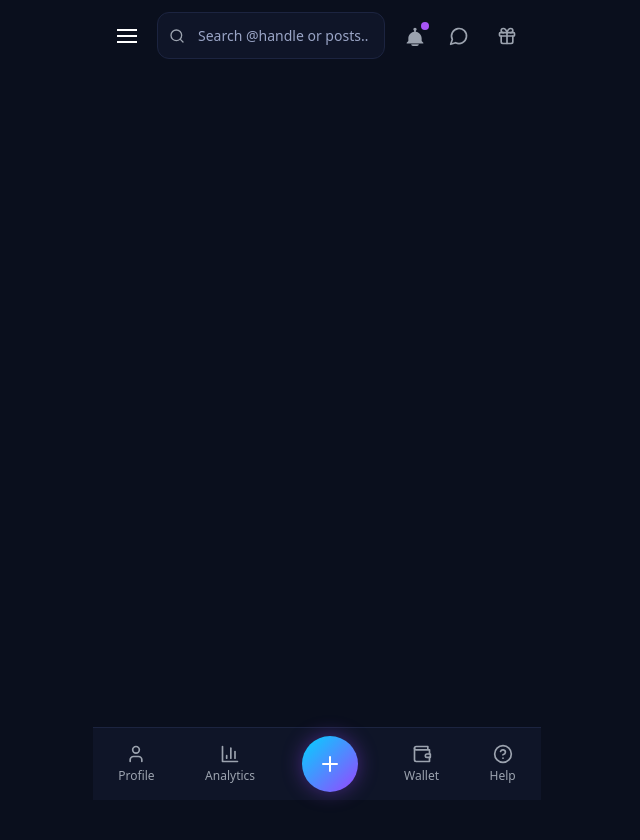
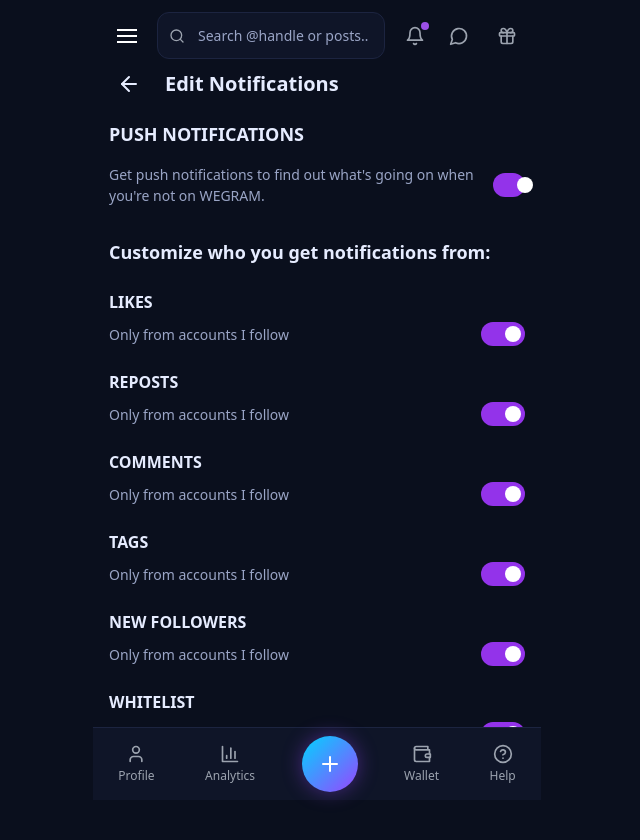
Before and after one commit to truckdriver-dev/wegramsep19, a React (Vite) app: page /notifications in a window 1280 px wide. Shown: the top 840 px of the page, without its empty margins (323-963 px from the left). Before the commit the page ends 800 px from the top, so only its background shows below. Built offline with nearby package versions, Linux system fonts and the light colour scheme; no server answers.

Commit message:
Create Notifications page and update TopBar functionality

```diff
--- a/src/App.tsx
+++ b/src/App.tsx
@@ -36,6 +36,7 @@ import { Bookmarks } from './pages/Bookmarks';
 import { PlaceholderPage } from './pages/PlaceholderPage';
 import { Staking } from './pages/Staking';
 import { BuyWegram } from './pages/BuyWegram';
+import { Notifications } from './pages/Notifications';
 
 function AppContent() {
   const [isDrawerOpen, setIsDrawerOpen] = useState(false);
@@ -73,12 +74,16 @@ function AppContent() {
     setIsMessageModalOpen(true);
   };
 
+  const handleNotificationClick = () => {
+    navigate('/notifications');
+  };
   return (
     <div className="min-h-screen" style={{ backgroundColor: 'var(--bg)', color: 'var(--text)' }}>
       <TopBar
         onMenuClick={() => setIsDrawerOpen(true)}
         onGiftClick={handleGiftClick}
         onMessageClick={handleMessageClick}
+        onNotificationClick={handleNotificationClick}
       />
 
       <main className="min-h-screen">
@@ -109,6 +114,7 @@ function AppContent() {
           <Route path="/staking" element={<Staking />} />
           <Route path="/video" element={<PlaceholderPage title="Video" description="Watch and share videos on WEGRAM" icon={Play} />} />
           <Route path="/buy-wegram" element={<BuyWegram />} />
+          <Route path="/notifications" element={<Notifications />} />
         </Routes>
       </main>
 
--- a/src/components/Layout/TopBar.tsx
+++ b/src/components/Layout/TopBar.tsx
@@ -1,13 +1,14 @@
 import React from 'react';
-import { Search, MessageCircle, Gift } from 'lucide-react';
+import { Search, MessageCircle, Gift, Bell } from 'lucide-react';
 
 interface TopBarProps {
   onMenuClick: () => void;
   onGiftClick: () => void;
   onMessageClick: () => void;
+  onNotificationClick: () => void;
 }
 
-export const TopBar: React.FC<TopBarProps> = ({ onMenuClick, onGiftClick, onMessageClick }) => {
+export const TopBar: React.FC<TopBarProps> = ({ onMenuClick, onGiftClick, onMessageClick, onNotificationClick }) => {
   return (
     <div className="fixed top-0 left-0 right-0 z-50 bg-opacity-95 backdrop-blur-sm" style={{ backgroundColor: 'var(--bg)' }}>
       <div className="max-w-md mx-auto px-4 py-3 flex items-center gap-3">
@@ -36,11 +37,11 @@ export const TopBar: React.FC<TopBarProps> = ({ onMenuClick, onGiftClick, onMess
 
         {/* Right Icons */}
         <div className="flex items-center gap-2">
-          <button className="p-2 hover:bg-gray-700 rounded-lg transition-colors relative">
-            {/* Notification bell icon matching the Arena.social style with WEGRAM colors */}
-            <svg className="w-5 h-5 text-gray-400" viewBox="0 0 24 24" fill="currentColor">
-              <path d="M12 2C13.1 2 14 2.9 14 4C14 4.74 13.6 5.39 13 5.73V7C16.86 7.5 20 10.9 20 15V18L22 20V21H2V20L4 18V15C4 10.9 7.14 7.5 11 7V5.73C10.4 5.39 10 4.74 10 4C10 2.9 10.9 2 12 2ZM7.5 22C7.5 23.11 8.39 24 9.5 24H14.5C15.61 24 16.5 23.11 16.5 22H7.5Z"/>
-            </svg>
+          <button
+            onClick={onNotificationClick}
+            className="p-2 hover:bg-gray-700 rounded-lg transition-colors relative"
+          >
+            <Bell className="w-5 h-5 text-gray-400" />
             <div className="absolute top-1 right-1 w-2 h-2 bg-purple-500 rounded-full animate-pulse"></div>
           </button>
           <button
--- /dev/null
+++ b/src/pages/Notifications.tsx
@@ -0,0 +1,154 @@
+import React, { useState } from 'react';
+import { ArrowLeft } from 'lucide-react';
+import { useNavigate } from 'react-router-dom';
+
+export const Notifications: React.FC = () => {
+  const navigate = useNavigate();
+  const [settings, setSettings] = useState({
+    pushNotifications: true,
+    likes: true,
+    reposts: true,
+    comments: true,
+    tags: true,
+    newFollowers: true,
+    whitelist: true
+  });
+
+  const handleToggle = (setting: keyof typeof settings) => {
+    setSettings(prev => ({
+      ...prev,
+      [setting]: !prev[setting]
+    }));
+  };
+
+  const ToggleSwitch: React.FC<{ enabled: boolean; onToggle: () => void }> = ({ enabled, onToggle }) => (
+    <button
+      onClick={onToggle}
+      className={`relative inline-flex h-6 w-11 items-center rounded-full transition-colors ${
+        enabled ? 'bg-purple-600' : 'bg-gray-600'
+      }`}
+    >
+      <span
+        className={`inline-block h-4 w-4 transform rounded-full bg-white transition-transform ${
+          enabled ? 'translate-x-6' : 'translate-x-1'
+        }`}
+      />
+    </button>
+  );
+
+  return (
+    <div className="min-h-screen" style={{ backgroundColor: 'var(--bg)', color: 'var(--text)' }}>
+      <div className="max-w-md mx-auto">
+        {/* Header */}
+        <div className="flex items-center gap-4 p-4 pt-16">
+          <button
+            onClick={() => navigate(-1)}
+            className="p-2 hover:bg-gray-700 rounded-lg transition-colors"
+          >
+            <ArrowLeft className="w-6 h-6 text-primary" />
+          </button>
+          <h1 className="text-xl font-bold text-primary">Edit Notifications</h1>
+        </div>
+
+        <div className="px-4 pb-24">
+          {/* Push Notifications */}
+          <div className="mb-8">
+            <h2 className="text-lg font-bold text-primary mb-4">PUSH NOTIFICATIONS</h2>
+            <div className="flex items-center justify-between">
+              <div>
+                <p className="text-secondary">
+                  Get push notifications to find out what's going on when you're not on WEGRAM.
+                </p>
+              </div>
+              <ToggleSwitch
+                enabled={settings.pushNotifications}
+                onToggle={() => handleToggle('pushNotifications')}
+              />
+            </div>
+          </div>
+
+          {/* Customize Notifications */}
+          <div className="mb-6">
+            <h3 className="text-lg font-semibold text-primary mb-6">
+              Customize who you get notifications from:
+            </h3>
+
+            <div className="space-y-6">
+              {/* Likes */}
+              <div>
+                <h4 className="text-base font-bold text-primary mb-2">LIKES</h4>
+                <div className="flex items-center justify-between">
+                  <span className="text-secondary">Only from accounts I follow</span>
+                  <ToggleSwitch
+                    enabled={settings.likes}
+                    onToggle={() => handleToggle('likes')}
+                  />
+                </div>
+              </div>
+
+              {/* Reposts */}
+              <div>
+                <h4 className="text-base font-bold text-primary mb-2">REPOSTS</h4>
+                <div className="flex items-center justify-between">
+                  <span className="text-secondary">Only from accounts I follow</span>
+                  <ToggleSwitch
+                    enabled={settings.reposts}
+                    onToggle={() => handleToggle('reposts')}
+                  />
+                </div>
+              </div>
+
+              {/* Comments */}
+              <div>
+                <h4 className="text-base font-bold text-primary mb-2">COMMENTS</h4>
+                <div className="flex items-center justify-between">
+                  <span className="text-secondary">Only from accounts I follow</span>
+                  <ToggleSwitch
+                    enabled={settings.comments}
+                    onToggle={() => handleToggle('comments')}
+                  />
+                </div>
+              </div>
+
+              {/* Tags */}
+              <div>
+                <h4 className="text-base font-bold text-primary mb-2">TAGS</h4>
+                <div className="flex items-center justify-between">
+                  <span className="text-secondary">Only from accounts I follow</span>
+                  <ToggleSwitch
+                    enabled={settings.tags}
+                    onToggle={() => handleToggle('tags')}
+                  />
+                </div>
+              </div>
+
+              {/* New Followers */}
+              <div>
+                <h4 className="text-base font-bold text-primary mb-2">NEW FOLLOWERS</h4>
+                <div className="flex items-center justify-between">
+                  <span className="text-secondary">Only from accounts I follow</span>
+                  <ToggleSwitch
+                    enabled={settings.newFollowers}
+                    onToggle={() => handleToggle('newFollowers')}
+                  />
+                </div>
+              </div>
+
+              {/* Whitelist */}
+              <div>
+                <h4 className="text-base font-bold text-primary mb-2">WHITELIST</h4>
+                <div className="flex items-center justify-between">
+                  <span className="text-secondary">Only from accounts I follow</span>
+                  <ToggleSwitch
+                    enabled={settings.whitelist}
+                    onToggle={() => handleToggle('whitelist')}
+                  />
+                </div>
+              </div>
+            </div>
+          </div>
+        </div>
+      </div>
+    </div>
+  );
+};
```
